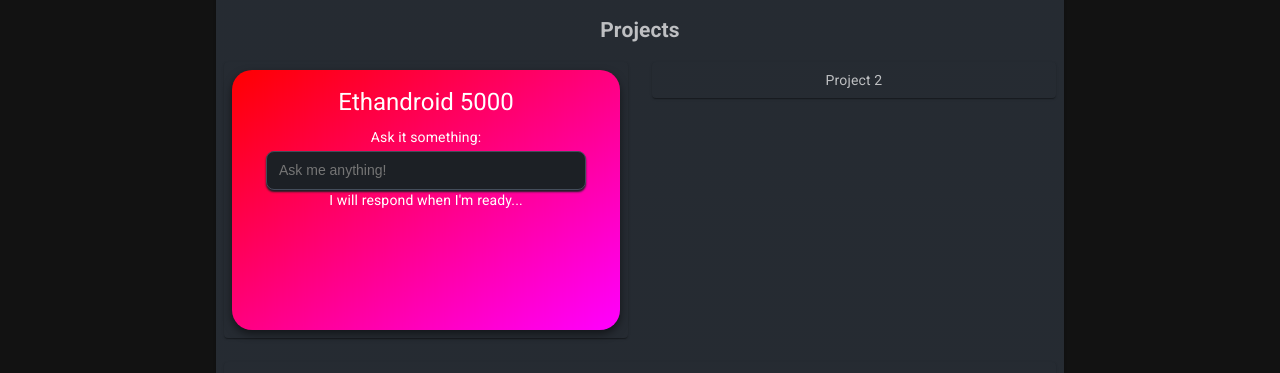
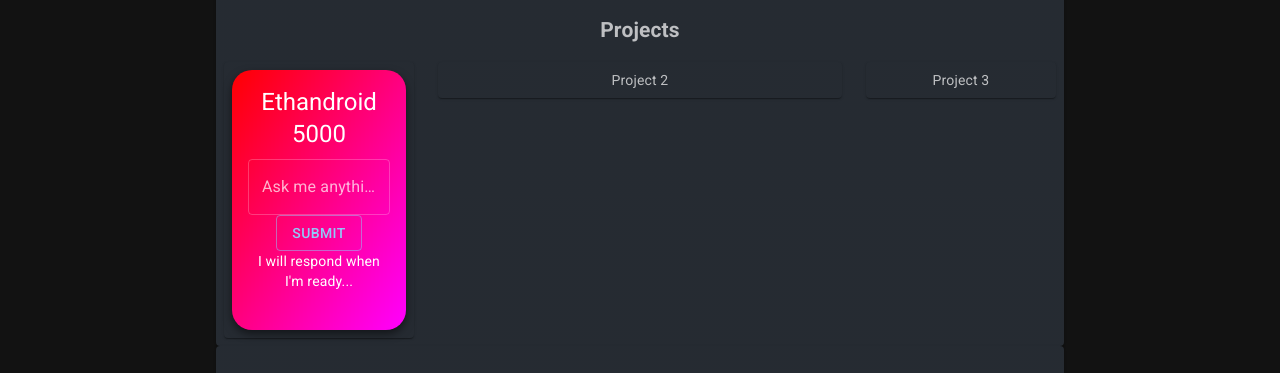
Before and after one commit to ep3824/portfolio-fresh, a React (Vite) app: page / in a window 1280 px wide. Shown: the part 312-685 px from the top of the page. Built offline with nearby package versions, Linux system fonts and the light colour scheme; no server answers.

Commit message:
Get user input to show on screen conditionally

```diff
--- a/src/ChatGPT.jsx
+++ b/src/ChatGPT.jsx
@@ -1,7 +1,8 @@
 import React from 'react';
+import { useState } from 'react';
 import OpenAI from "openai";
 import CHATGPT_API_KEY from "../deleteLater.js";
-import { Grid, Box, Paper } from '@mui/material';
+import { Grid, Box, Paper, TextField } from '@mui/material';
 import { createTheme, ThemeProvider, Typography } from '@mui/material';
 import { FormControl, useFormControlContext } from '@mui/base/FormControl';
 import { Input, inputClasses } from '@mui/base/Input';
@@ -13,6 +14,8 @@ import Stack from '@mui/material/Stack';
 const openai = new OpenAI({ apiKey: CHATGPT_API_KEY, dangerouslyAllowBrowser: true });
 
 export default function ChatGPT() {
+  const [inputValue, setInputValue] = useState('');
+  const [submittedValue, setSubmittedQuery] = useState(null);
 
   async function main() {
     const completion = await openai.chat.completions.create({
@@ -25,8 +28,12 @@ export default function ChatGPT() {
 
   const submitHandler = (e) => {
     e.preventDefault();
-    console.log('submitHandler');
+    const userInput = e.target[0].value;
+    console.log(e.target[0].value);
+    setSubmittedQuery(userInput);
   }
+
+
 
   // main();
   return (
@@ -45,24 +52,23 @@ export default function ChatGPT() {
           <Typography variant="h5" component="div" gutterBottom>
             Ethandroid 5000
           </Typography>
+
+
+
+          <form onSubmit={e => submitHandler(e)} sx={{ maxWidth: 300 }}>
+            {/* <StyledInput placeholder="Ask me anything!" /> */}
+            <TextField label="Ask me anything!" />
+            <Button variant="outlined" type="submit">Submit</Button>
+          </form>
+          {/* <Stack direction="row" spacing={2}>
+                <Button variant="outlined" type="submit">Send</Button>
+              </Stack> */}
+
+          { submittedValue !== null && (
             <Typography variant="h7" component="div" gutterBottom>
-              Ask it something:
+              {submittedValue}
             </Typography>
-
-            <FormControl defaultValue="" required label="input text" onSubmit={submitHandler}>
-              <StyledInput placeholder="Ask me anything!" />
-              <HelperText />
-              {/* <Stack direction="row" spacing={2}>
-                <Button variant="outlined">Primary</Button>
-                <Button variant="outlined" disabled>
-                  Disabled
-                </Button>
-                <Button variant="outlined" href="#outlined-buttons">
-                  Link
-                </Button>
-              </Stack> */}
-            </FormControl>
-
+          )}
           <Typography variant="h7" component="div" gutterBottom>
             I will respond when I'm ready...
           </Typography>
--- a/src/GitHub.jsx
+++ b/src/GitHub.jsx
@@ -46,19 +46,6 @@ export default function GitHub({ GitHubData }) {
         commits.length = 4;
         dates.length = 4;
     }
-
-
-    //Test data from BarPlot to make rounded corners:
-    const uData = [4000, 3000, 2000, 2780, 1890, 2390, 3490];
-    const xLabels = [
-        "Page A",
-        "Page B",
-        "Page C",
-        "Page D",
-        "Page E",
-        "Page F",
-        "Page G"
-    ];
 
     return (
 
```
Lines whose indentation alone changed are shown as unchanged.
